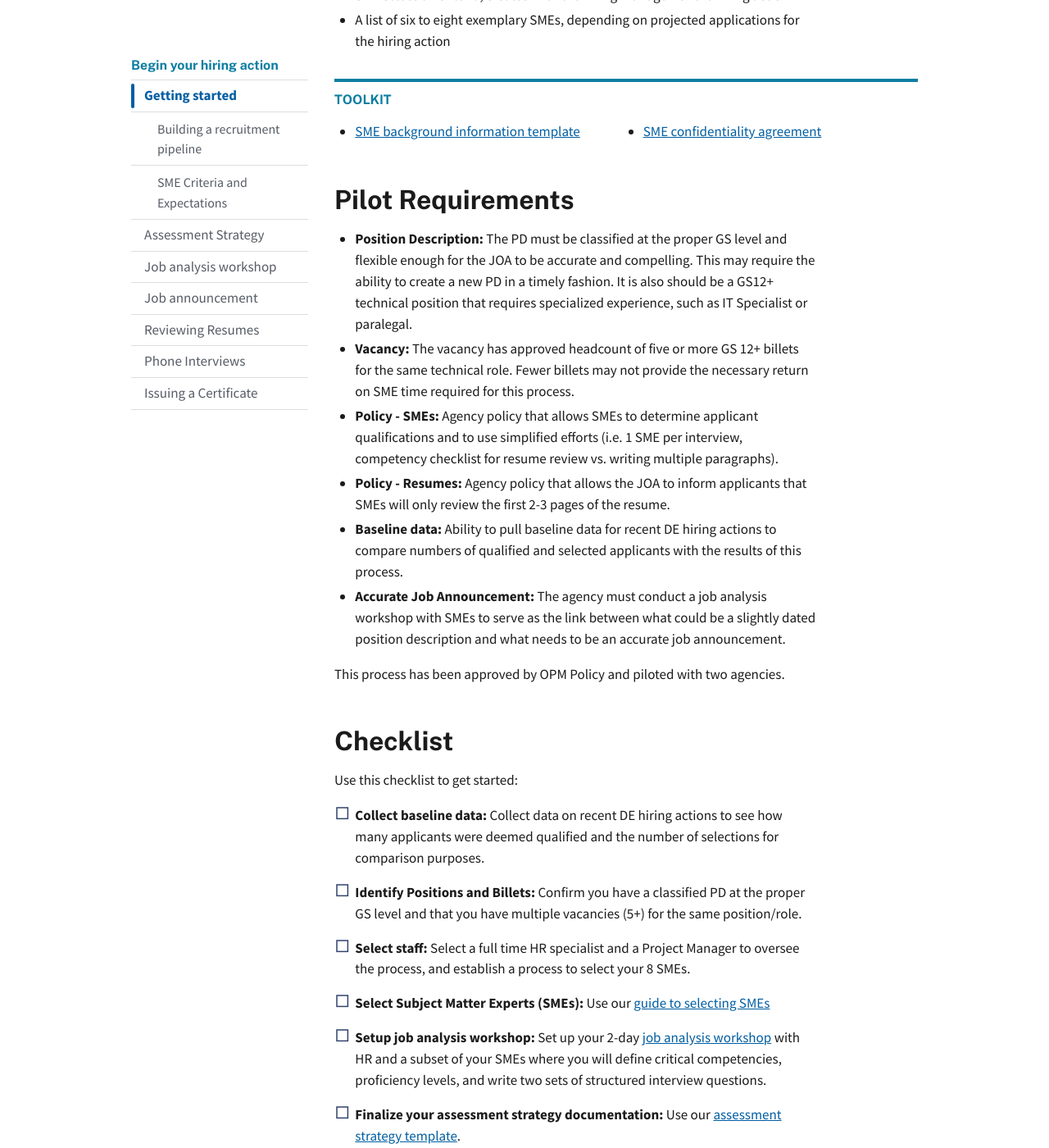
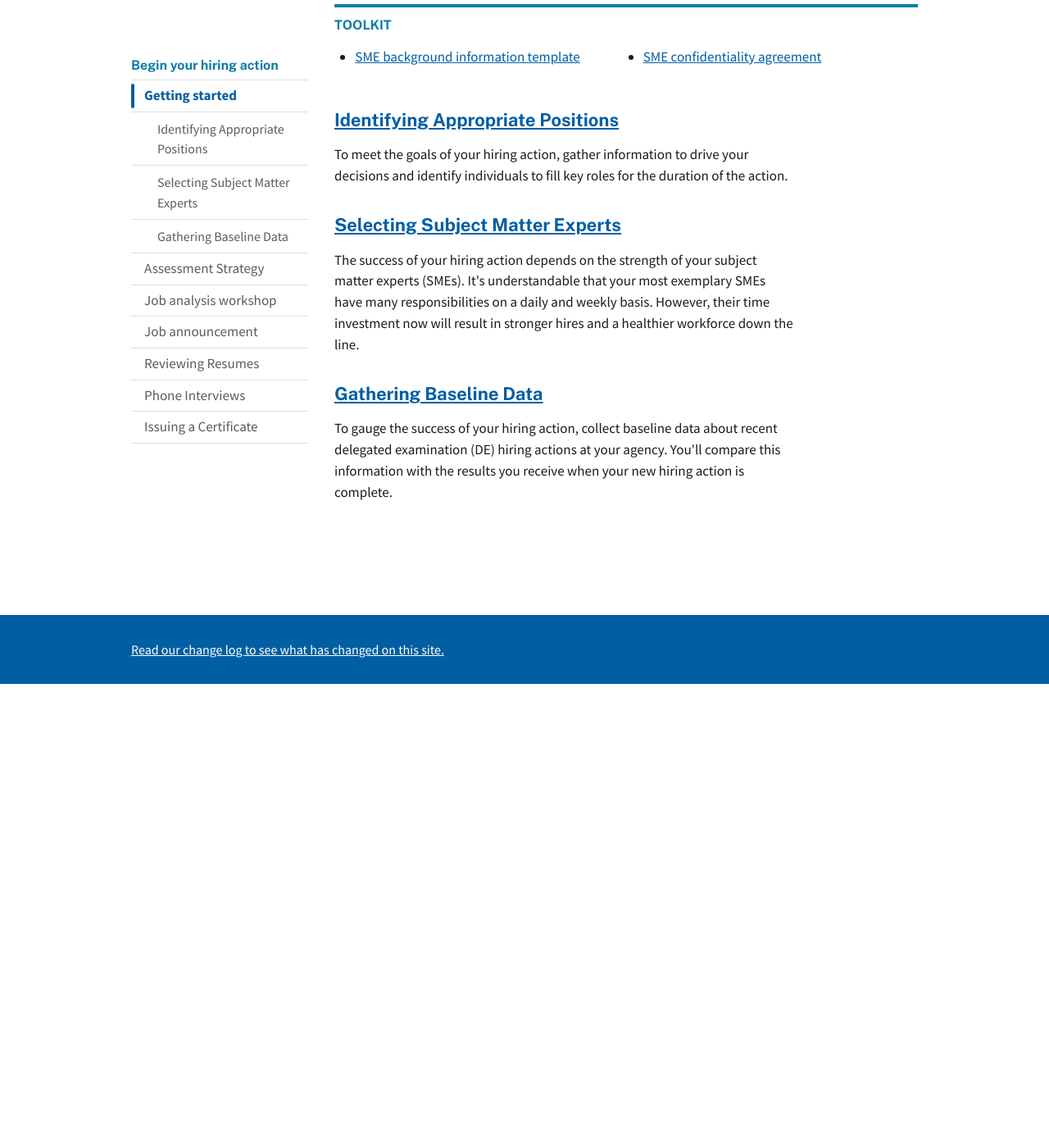
Before and after one commit to usds/SME-QA-Website, a Jekyll site: the page built from pages/phases/getting-started/index.html, in a window 1280 px wide and 1400 px high, scrolled down 879 px. Shown: the whole window at 82% size. Built offline with Jekyll 4.4.1, drawn with Linux system fonts in a browser that asks for light colours; after the commit the page ends 1713 px from its top, so only the background shows below that; some of the changed text lies outside the part shown.

Commit message:
Revises the getting started section.

```diff
--- a/_data/navigation.yml
+++ b/_data/navigation.yml
@@ -1,5 +1,5 @@
 primary:
-  - text: About the pilot
+  - text: About Our Process
     href: /
     name: about
   - text: Begin Your Hiring Action
@@ -19,10 +19,12 @@ hiring-phases:
   - text: Getting started
     href: /hiring-phases/getting-started/
     subnav:
-    - text: Building a recruitment pipeline
-      href: "/hiring-phases/getting-started/recruitment/"
-    - text: SME Criteria and Expectations
-      href: "/hiring-phases/getting-started/sme-criteria/"
+    - text: Identifying Appropriate Positions
+      href: /hiring-phases/getting-started/identifying-appropriate-positions/
+    - text: Selecting Subject Matter Experts
+      href: "/hiring-phases/getting-started/selecting-smes/"
+    - text: Gathering Baseline Data
+      href: "/hiring-phases/getting-started/gathering-baseline-data/"
     phase: getting-started
   - text: Assessment Strategy
     href: /hiring-phases/assessment-strategy/
--- /dev/null
+++ b/pages/phases/getting-started/gathering-baseline-data.md
@@ -0,0 +1,15 @@
+---
+layout: article
+permalink: /hiring-phases/getting-started/gathering-baseline-data/
+section: hiring-phases
+title: Gathering Baseline Data
+sidenav: hiring-phases
+phase: getting-started
+sub-phase-order: 030
+intro: To gauge the success of your hiring action, collect baseline data about recent delegated examination (DE) hiring actions at your agency. You'll compare this information with the results you receive when your new hiring action is complete.
+---
+
+For one to two recent DE actions, gather:
+
+- How many applications were considered qualified by an HR specialist
+- The number of selections made off of the resulting certificate, represented numerically and as a percentage of qualified applications
--- /dev/null
+++ b/pages/phases/getting-started/identifying-appropriate-positions.md
@@ -0,0 +1,28 @@
+---
+layout: article
+permalink: /hiring-phases/getting-started/identifying-appropriate-positions/
+section: hiring-phases
+title: Identifying Appropriate Positions
+sidenav: hiring-phases
+phase: getting-started
+sub-phase-order: 010
+intro: To meet the goals of your hiring action, gather information to drive your decisions and identify individuals to fill key roles for the duration of the action.
+---
+
+Your agency policy should also allow:
+
+- SMEs to determine and document applicant qualifications
+- A JOA that informs applicants that SMEs will only review the first 2-3 pages of their resume
+- Simplified assessment efforts, such as one SME per interview and a simple competency checklist for reviewing resumes
+
+### Identifying a Classified Position Description
+
+Your position description (PD) should be classified as a GS12+ technical position that requires specialized experience, such as IT Specialist or Biologist, and should be flexible enough for your posted job opportunity announcement (JOA) to be accurate and compelling. If you can't find a PD that meets your needs, you may need to create a new one in a timely fashion.
+
+For simplicity, we recommend hiring only for one role at a single grade level, in one location.
+
+### Identify Billets
+
+To make this type of hiring action effective, you should have approved headcount of five or more GS 12+ billets for the same technical role. Fewer billets may not provide the necessary return on SME time required for this process.
+
+To make the effort worthwhile, you can share your certificate with another office or agency with vacancies in the same position to share the certificate. This also allows the two groups to share SMEs throughout the action.
--- a/pages/phases/getting-started/index.html
+++ b/pages/phases/getting-started/index.html
@@ -5,7 +5,7 @@ section: hiring-phases
 title: Getting started
 sidenav: hiring-phases
 phase: getting-started
-intro: For this process to be effective for your hiring action, determine whether qualified applicants apply for your typical competitive hire vacancies but don't make it onto hiring certificates. When hiring managers don't get access to truly qualified applicants, they cancel their certificates, creating talent gaps that affect an agency's ability to meet their goals.
+intro: When you've decided to find qualified applicants using this process, you can plan your hiring action.
 roles: [hr, hiring-mgr]
 duration: 1 day (8 hours)
 outputs:
@@ -20,6 +20,9 @@ outputs:
 <p class="usa-intro">
   {{ page.intro }}
 </p>
+<p>
+  For more information, see <a href="{{ site.baseurl }}/about/our-process/">About Our Process</a>.
+</p>
 
 {% include phase-meta.html %}
 
@@ -28,28 +31,19 @@ outputs:
   {% include toolkit/getting-started.html %}
 </div>
 
-<h2>Pilot Requirements</h2>
-<ul>
-  <li><strong>Position Description:</strong> The PD must be classified at the proper GS level and flexible enough for the JOA to be accurate and compelling. This may require the ability to create a new PD in a timely fashion. It is also should be a GS12+ technical position that requires specialized experience, such as IT Specialist or paralegal.</li>
-  <li><strong>Vacancy:</strong> The vacancy has approved headcount of five or more GS 12+ billets for the same technical role. Fewer billets may not provide the necessary return on SME time required for this process.</li>
-  <li><strong>Policy - SMEs:</strong> Agency policy that allows SMEs to determine applicant qualifications and to use simplified efforts (i.e. 1 SME per interview, competency checklist for resume review vs. writing multiple paragraphs).</li>
-  <li><strong>Policy - Resumes:</strong> Agency policy that allows the JOA to inform applicants that SMEs will only review the first 2-3 pages of the resume.</li>
-  <li><strong>Baseline data:</strong> Ability to pull baseline data for recent DE hiring actions to compare numbers of qualified and selected applicants with the results of this process.</li>
-  <li><strong>Accurate Job Announcement:</strong> The agency must conduct a job analysis workshop with SMEs to serve as the link between what could be a slightly dated position description and what needs to be an accurate job announcement.</li>
-</ul>
+{% assign page-list = '' | split: '' %}
+{% assign sub-pages = site.pages | where: "phase","getting-started" | sort: "sub-phase-order" %}
+{% for sub-page in sub-pages %}
+  {% if sub-page.sub-phase-order %}
+    {% assign page-list = page-list | push: sub-page %}
+  {% endif %}
+{% endfor %}
 
-<p>This process has been approved by OPM Policy and piloted with two agencies.</p>
-
-<h2>Checklist</h2>
-<p>
-  Use this checklist to get started:
-</p>
-<ul class="chp-checklist">
-  <li><strong>Collect baseline data:</strong> Collect data on recent DE hiring actions to see how many applicants were deemed qualified and the number of selections for comparison purposes.</li>
-  <li><strong>Identify Positions and Billets:</strong> Confirm you have a classified PD at the proper GS level and that you have multiple vacancies (5+) for the same position/role.</li>
-  <li><strong>Select staff:</strong> Select a full time HR specialist and a Project Manager to oversee the process, and establish a process to select your 8 SMEs.</li>
-  <li><strong>Select Subject Matter Experts (SMEs):</strong> Use our <a href="{{ site.baseurl }}/hiring-phases/getting-started/sme-criteria/">guide to selecting SMEs</a></li>
-  <li><strong>Setup job analysis workshop:</strong> Set up your 2-day <a href="{{ site.baseurl }}/hiring-phases/job-analysis/">job analysis workshop</a> with HR and a subset of your SMEs where you will define critical competencies, proficiency levels, and write two sets of structured interview questions.</li>
-  <li><strong>Finalize your assessment strategy documentation:</strong> Use our <a href="{{ site.baseurl }}/templates/assessment-strategy/">assessment strategy template</a>.</li>
-  <li><strong>Create job announcement</strong>: Craft and <a href="{{ site.baseurl }}/hiring-phases/job-announcement/">post the job announcement</a> that reflects the new assessment strategy. Once the JOA closes, you can proceed to SME resume review and structured interviews.</li>
-</ul>
+{% for sub-page in page-list %}
+  <h3>
+    <a href="{{ site.baseurl }}{{ sub-page.permalink }}">{{ sub-page.title }}</a>
+  </h3>
+  <p>
+    {{ sub-page.intro }}
+  </p>
+{% endfor %}
--- /dev/null
+++ b/pages/phases/getting-started/selecting-smes.md
@@ -0,0 +1,42 @@
+---
+layout: article
+permalink: /hiring-phases/getting-started/selecting-smes/
+section: hiring-phases
+title: Selecting Subject Matter Experts
+sidenav: hiring-phases
+phase: getting-started
+sub-phase-order: 020
+intro: The success of your hiring action depends on the strength of your subject matter experts (SMEs). It's understandable that your most exemplary SMEs have many responsibilities on a daily and weekly basis. However, their time investment now will result in stronger hires and a healthier workforce down the line.
+---
+
+### Choosing SMEs
+
+To assess an estimated 100 applicants, you’ll need around eight SMEs, assuming you’ll assign one SME to conduct each phone interview. To choose SMEs, work with the hiring manager to find the best-suited SMEs to participate in your hiring action. Potential SMEs should complete a background information form and submit a resume as part of the selection process. Document this information in the case file for the hiring action.
+
+Generally, SMEs should be:
+
+- At or above the grade (GS) level for the advertised role.
+- An active SME or supervisor, even if they aren't currently performing the duties of that job. They can't be a hiring manager or selecting official for the certificate.
+- Readily familiar with the role and required tasks required for the first day on the job, allowing them to evaluate resumes and conduct interviews to gauge proficiency with the competencies.
+- Available for at least one entire phase of the hiring action, if not multiple.
+
+Once you choose SMEs, they must sign the `[SME Confidentiality Agreement](link-to-toolkit)` and agree to protect all testing material, including interview questions and required proficiency levels. They also can’t apply for the position(s) you post for the hiring action.
+
+<!-- Potential SMEs should [complete a background information form](https://federalist-proxy.app.cloud.gov/site/labopm/competitive-hiring-pilot/docs/sme-background-info-sheet.docx) and submit a resume as part of the selection process. Document this information in the case file for the hiring action.
+
+Once you choose SMEs, they must [sign confidentiality agreements](https://federalist-proxy.app.cloud.gov/site/labopm/competitive-hiring-pilot/docs/sme-confidentiality-agreement.pdf) and agree to protect all testing material, including interview questions and required proficiency levels. They also can't apply for the position(s) you post for the hiring action.
+-->
+
+## Setting Time and Effort Expectations
+
+SMEs will participate throughout your hiring action at various levels, depending on the phase. Use these descriptions of their efforts to set expectations with hiring managers and SMEs you’re considering for participation.
+
+It's critical for you to identify a project manager to manage the deliverables required from each phase of your action, in addition to the hiring manager who will make selections off of your resulting certificate.
+
+- **Job Analysis:** With guidance from HR, SMEs will spend up to 16 hours within a one week period creating the competencies, proficiency levels, and structured interview questions they’ll use during resume review and interview assessments. Ideally, all SMEs conducting the assessments should take part in the job analysis. These exercises work best when all SMEs attend in person.
+- **Follow-up:** The week after job analysis, a subset of SMEs who participated in that workshop will spend up to four hours composing the language for the job announcement with HR. They’ll also test and refine the interview questions developed during the job analysis phase.
+- **Resume Review Training:** Before SMEs begin reviewing resumes, HR will conduct a mandatory two-hour resume review training, followed by 1 hour of reviewing actual resumes in their list with HR present to answer questions.
+- **Resume Review:** HR will divide applicants evenly among groups of two SMEs. They will have four days to review all the resumes in their list. Each resume requires two reviews.
+- **Resume Review Tiebreaker:** Over a two-day period, an additional SME will be assigned to each divided list of applicants to break any ties between the first two assessments.
+- **Phone Assessment Interview Training:** While phone interviews are being scheduled with applicants, HR will conduct a mandatory two-hour interview training for all SMEs conducting the first and second phone assessment interviews. This training explains how to conduct structured interviews, assess an applicant’s proficiency with the required competencies based on their responses, and develop an overall assessment rating based on the outcome of the resulting proficiencies.
+- **Phone Assessment Interviews:** Over a 2-3 week period, SMEs will contribute up to 20 hours per week conducting interviews with applicants. This assumes each interview is one hour long. This includes a recommended 45 minutes after each interview for completing the interview rating sheet and adding their feedback to the talent acquisition system. The time required will vary depending on how many applicants moved forward past the resume review stage and the first phone interview.
--- a/pages/phases/getting-started/sme-criteria.md
+++ /dev/null
@@ -1,38 +0,0 @@
----
-layout: article
-permalink: /hiring-phases/getting-started/sme-criteria/
-section: hiring-phases
-title: SME Criteria and Expectations
-sidenav: hiring-phases
-phase: getting-started
-intro: When you begin a hiring action, one of your first tasks is to select subject matter experts (SMEs) to participate in job analysis, review applicant resumes, and interview the applicants who move on from resume review. Work with hiring managers to select SMEs who excel in their position and are detail-oriented enough to assess an applicant's qualifications.
----
-
-## Choosing SMEs
-
-You'll need about 6 SMEs to assess an estimated 100 initial applicants. This estimate assumes you'll assign one SME to conduct each phone interview.
-
-To choose SMEs, conduct an SME selection process established by the Hiring Manager and HR Specialist to ensure that the SMEs are best suited to participate in your hiring action. Generally, SMEs should be:
-- At or above the grade (GS) level for the role that's advertized.
-- An active SME or supervisor, but not a hiring manager or selecting official for the certificate.
-- Readily familiar with the role and required tasks in order to evaluate an applicant's resume to gauge proficiency with the competencies required from Day 1 on the job, even if the SME isn't currently performing the duties of that job.
-- Able to dedicate time for at least one entire phase of the hiring action, if not multiple.
-
-Potential SMEs should [complete a background information form](https://federalist-proxy.app.cloud.gov/site/labopm/competitive-hiring-pilot/docs/sme-background-info-sheet.docx) and submit a resume as part of the selection process. Document this information in the case file for the hiring action.
-
-Once you choose SMEs, they must [sign confidentiality agreements](https://federalist-proxy.app.cloud.gov/site/labopm/competitive-hiring-pilot/docs/sme-confidentiality-agreement.pdf) and agree to protect all testing material, including interview questions and required proficiency levels. They also can't apply for the position(s) you post for the hiring action.
-
-## Setting Time and Effort Expectations
-
-SMEs will participate throughout your hiring action at various levels, depending on the phase. Use these descriptions of their efforts to set expectations with hiring managers and SMEs you're considering for participation.
-
-- **Job Analysis:** With guidance from HR, SMEs will spend up to 16 hours within a one week period creating the competencies, proficiency levels, and structured interview questions they'll use during resume review and interview assessments. Ideally, all SMEs conducting the assessments should take part in the job analysis. These exercises work best when all SMEs attend in person.
-- **Follow-up:** The following week, a subset of SMEs who participated in job analysis will spend up to four hours composing the language for the job announcement with HR. They'll also test and refine the interview questions developed during the job analysis phase.
-- **Resume Review Training:** Before SMEs begin reviewing resumes, HR will conduct a mandatory two-hour resume review training, followed by 1 hour of reviewing actual resumes in their list with HR present to answer questions.
-- **Resume Review:** HR will divide applicants evenly among groups of two SMEs. They will have four days to review all the resumes in their list. Each resume requires two reviews.
-- **Resume Review Tiebreaker** Over a two-day period, an additional SME will be assigned to each divided list of applicants to break any ties between the first two assessments.
-- **First Phone Interview Training** While first phone interviews are being scheduled with applicants who moved on from resume review, HR will conduct a mandatory two-hour interview training for all SMEs conducting the interviews. This training explains how to conduct structured interviews, assess an applicant's proficiency with the required competencies based on their responses, and develop an overall assessment rating based on the outcome of the resulting proficiencies.
-**First Phone Assessment Interviews - Breadth of Knowledge:** SMEs will contribute up to 20 hours per week for a two week period conducting interviews with applicants who moved on from resume review. This assumes each interview is one hour long. The SMEs should also spend 45 minutes after each interview completing the interview rating sheet and adding their feedback to the talent acquisition system. The time required will vary depending on how many applicants moved forward past the resume review stage.
-- **Second Phone Interview Training** While second phone interviews are being scheduled with applicants who moved on from the first round of phone interviews, HR will conduct a mandatory two-hour interview training for all SMEs conducting the interviews, covering the same content from the first phone interview training.
-- **Phone Interviews Round Two - Depth of Knowledge:** SMEs will contribute up to 20 hours per week for a two week period conducting interviews with applicants who moved on from the first round of phone interviews. This assumes each interview is one hour long. The SMEs should also spend 45 minutes after each interview completing the interview rating sheet and adding their feedback to the talent aquisiton system. The time required will vary depending on how many applicants moved forward past the first phone interview.
-- **Tie Breaking Discussion:** When the two SMEs who conducted the first and second interviews can't come to a conclusion about whether an applicant should move forward to be considered qualified, they will join a conference call with HR, who will listen and facilitate a final decision for the applicants.
```
Also changed, not shown: pages/changelog.md (+1 -1 lines), pages/phases/getting-started/recruitment.md (+2 -4 lines).
